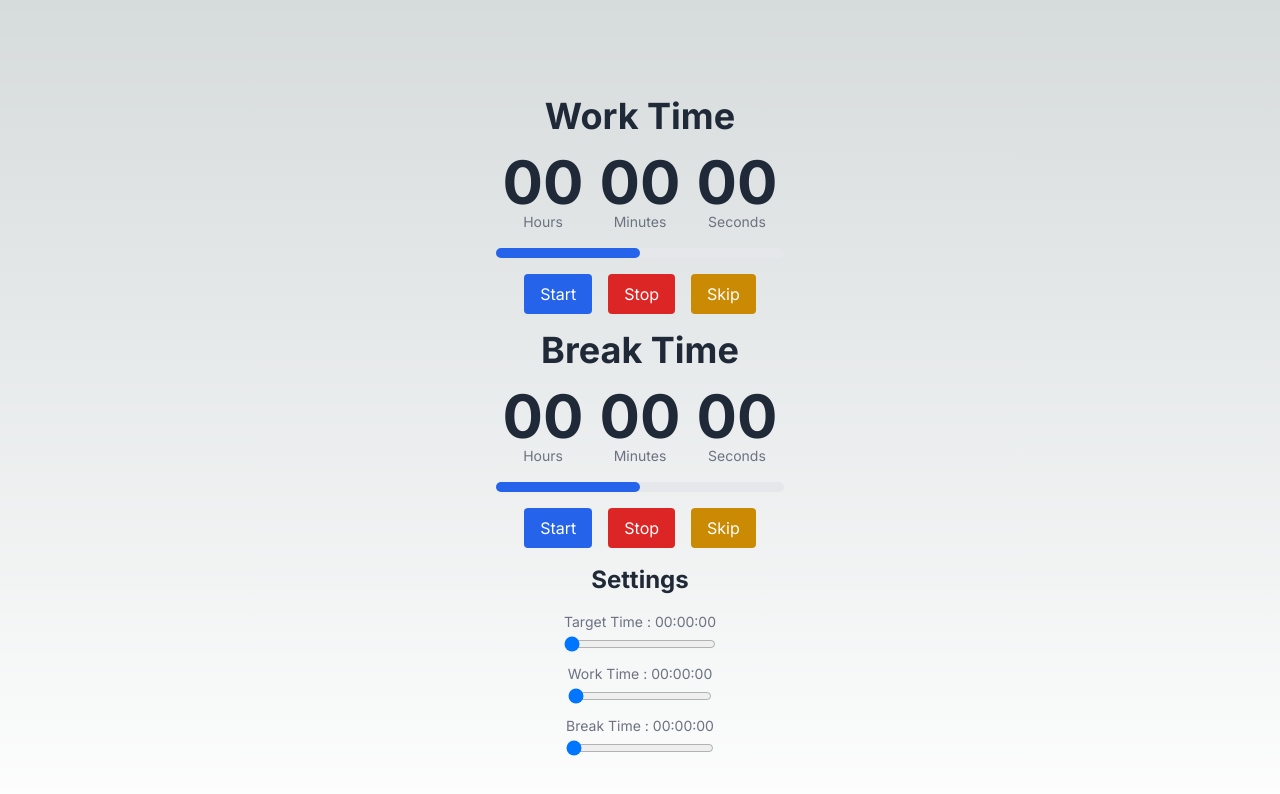
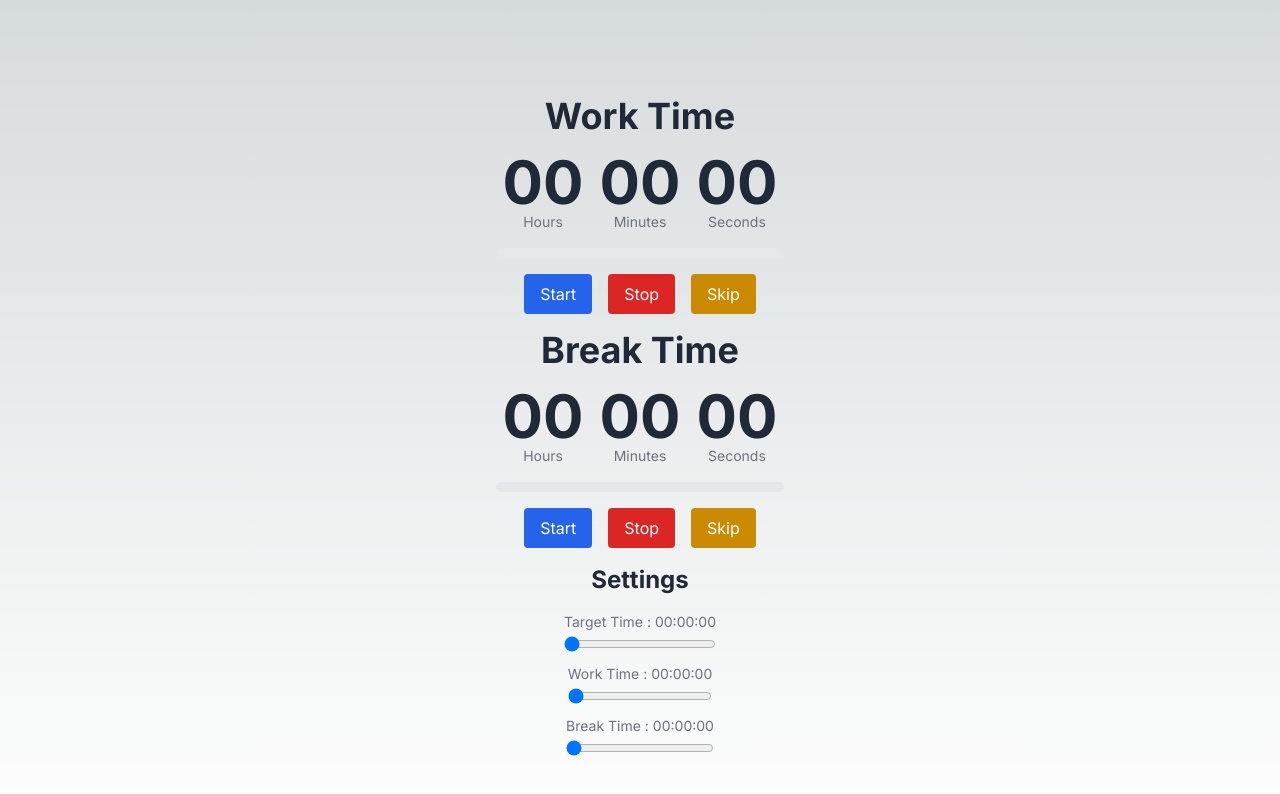
Before and after one commit to doulosHector/work-timer-nextjs, a Next.js app: page / in a window 1280 px wide. Shown: the top 794 px of the page. Built offline with nearby package versions, Linux system fonts and the light colour scheme.

Commit message:
feat: add progress bar component and make functionality

```diff
--- /dev/null
+++ b/src/app/components/atoms/ProgressBar.tsx
@@ -0,0 +1,12 @@
+const ProgressBar = ({ progress }: { progress: number }) => {
+  return (
+    <div className="w-full bg-gray-200 rounded-full h-2.5 dark:bg-gray-700 mt-4">
+      <div
+        className="bg-blue-600 h-2.5 rounded-full"
+        style={{ width: `${progress}%` }}
+      ></div>
+    </div>
+  );
+};
+
+export default ProgressBar;
--- a/src/app/components/molecules/Timer.tsx
+++ b/src/app/components/molecules/Timer.tsx
@@ -2,6 +2,7 @@ import TimeDigits from "../atoms/TimeDigits";
 import { useState, useEffect } from "react";
 import convertMinutesToHours from "@/app/utils/convertMinutesToHours";
 import Button from "../atoms/Button";
+import ProgressBar from "../atoms/ProgressBar";
 
 const Timer = ({
   title,
@@ -16,11 +17,19 @@ const Timer = ({
   const [hours, setHours] = useState(0);
   const [minutes, setMinutes] = useState(0);
   const [seconds, setSeconds] = useState(0);
+  const [progress, setProgress] = useState(0);
+
+  const totalInitialTimeSeconds = initialHours * 60 + initialMinutes * 60;
+  const totalTimeSeconds = hours * 60 + minutes * 60 + seconds;
 
   useEffect(() => {
     setHours(initialHours);
     setMinutes(initialMinutes);
   }, [initialHours, initialMinutes]);
+
+  useEffect(() => {
+    setProgress(100 - (totalTimeSeconds / totalInitialTimeSeconds) * 100);
+  }, [totalInitialTimeSeconds, totalTimeSeconds]);
 
   useEffect(() => {
     let interval: NodeJS.Timeout | null = null;
@@ -74,12 +83,7 @@ const Timer = ({
         <TimeDigits label="Minutes" time={minutes} />
         <TimeDigits label="Seconds" time={seconds} />
       </div>
-      <div className="w-full bg-gray-200 rounded-full h-2.5 dark:bg-gray-700 mt-4">
-        <div
-          className="bg-blue-600 h-2.5 rounded-full"
-          style={{ width: "50%" }}
-        ></div>
-      </div>
+      <ProgressBar progress={progress} />
       <div className="flex space-x-4 mt-4">
         <Button onClick={handleStart} color="blue">
           {isRunning ? "Pause" : "Start"}
```
